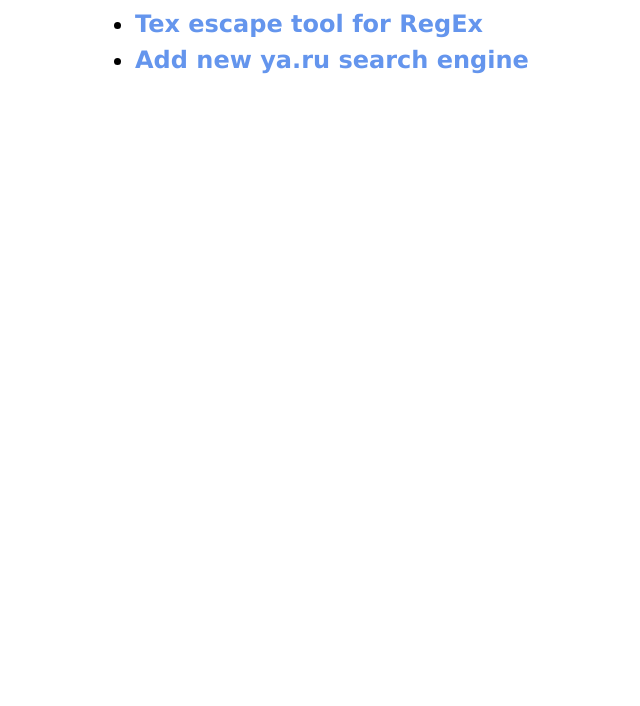
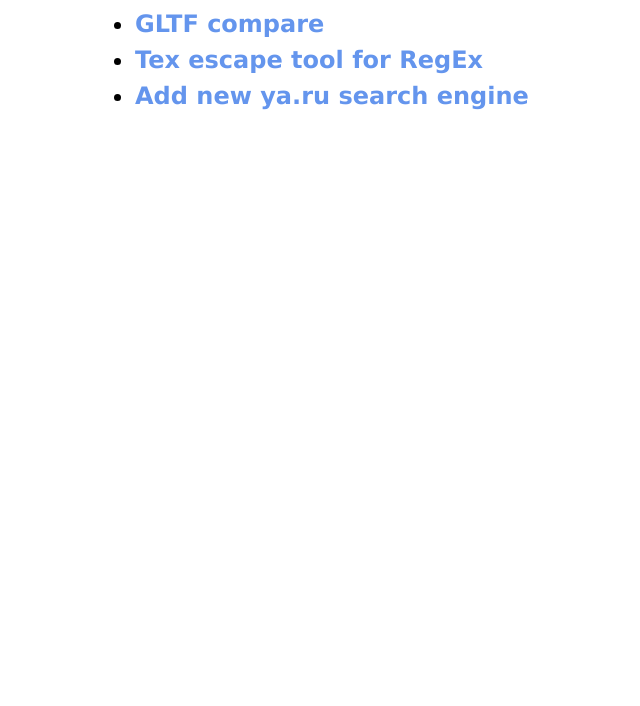
Before and after one commit to ColdSpirit0/web-utils, a plain HTML site: page index.html in a window 1280 px wide. Shown: the part 94-800 px from the top of the page, without its empty margins (295-935 px from the left). Drawn offline with Linux system fonts and the light colour scheme.

Commit message:
update index

```diff
--- a/index.html
+++ b/index.html
@@ -33,6 +33,7 @@
     <div class="container">
         <h1>Web utils</h1>
         <ul>
+            <li><a href="./gltf-compare/index.html">GLTF compare</a></li>
             <li><a href="./text-escape-tool.html">Tex escape tool for RegEx</a></li>
             <li><a href="./ya-search-engine/ya_search.html">Add new ya.ru search engine</a></li>
         </ul>
```
